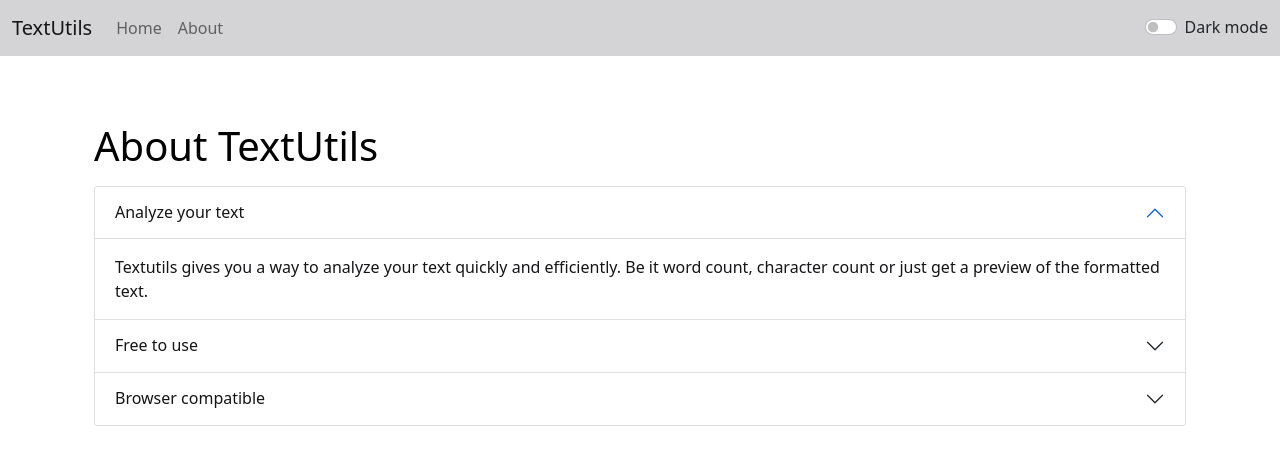
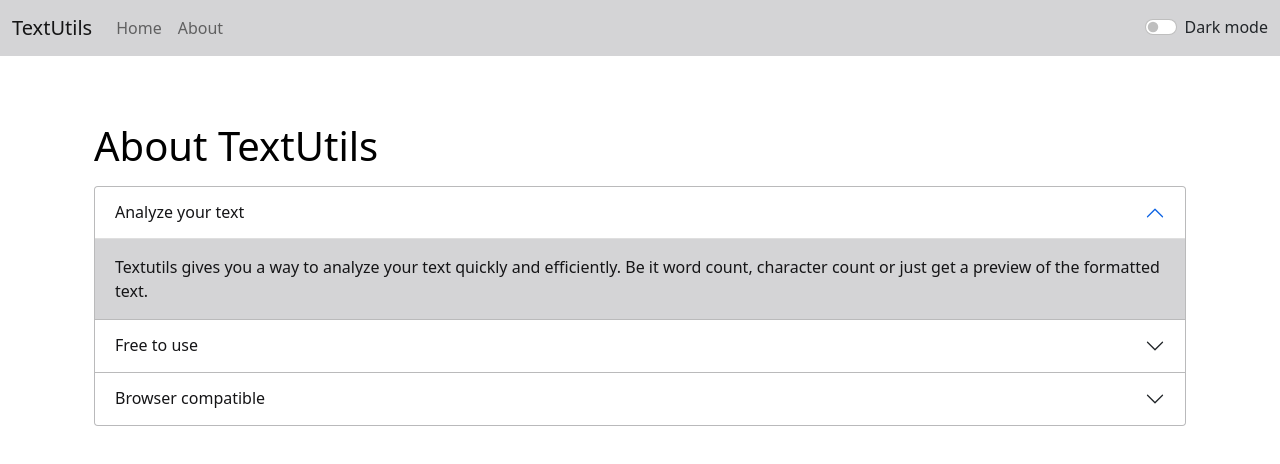
Before and after one commit to sharmasubham22/text_utils, a React (Create React App) app: page /about in a window 1280 px wide. Shown: the top 464 px of the page. Built offline with nearby package versions, Linux system fonts and the light colour scheme.

Commit message:
UI changes

```diff
--- a/src/components/About.js
+++ b/src/components/About.js
@@ -17,7 +17,7 @@
         <div
           className="accordion-item"
           style={{
-            backgroundColor: props.mode === "dark" ? "#070708" : "white",
+            backgroundColor: props.mode === "dark" ? "#070708" : "#d4d4d6",
             color: props.mode === "dark" ? "white" : "#151517",
           }}
         >
@@ -43,18 +43,18 @@
             className="accordion-collapse collapse show"
             aria-labelledby="headingOne"
             data-bs-parent="#accordionExample"
-
           >
             <div className="accordion-body">
               Textutils gives you a way to analyze your text quickly and
-              efficiently. Be it word count, character count or just get a preview of the formatted text.
+              efficiently. Be it word count, character count or just get a
+              preview of the formatted text.
             </div>
           </div>
         </div>
         <div
           className="accordion-item"
           style={{
-            backgroundColor: props.mode === "dark" ? "#070708" : "white",
+            backgroundColor: props.mode === "dark" ? "#070708" : "#d4d4d6",
             color: props.mode === "dark" ? "white" : "#151517",
           }}
         >
@@ -92,7 +92,7 @@
         <div
           className="accordion-item"
           style={{
-            backgroundColor: props.mode === "dark" ? "#070708" : "white",
+            backgroundColor: props.mode === "dark" ? "#070708" : "#d4d4d6",
             color: props.mode === "dark" ? "white" : "#151517",
           }}
         >
```
